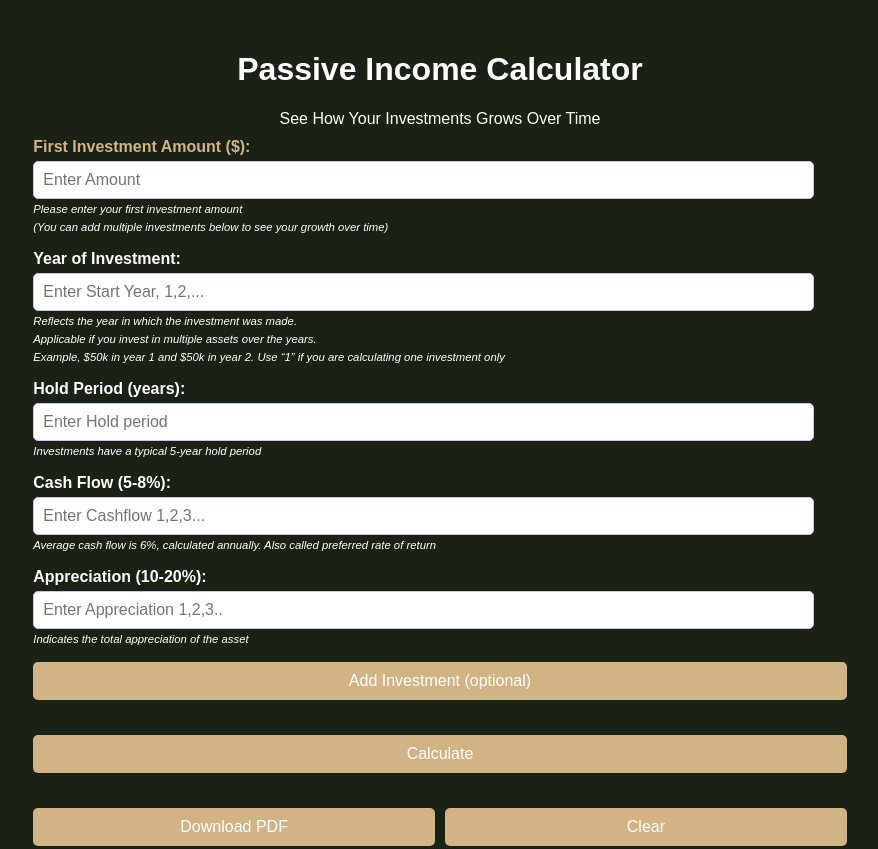
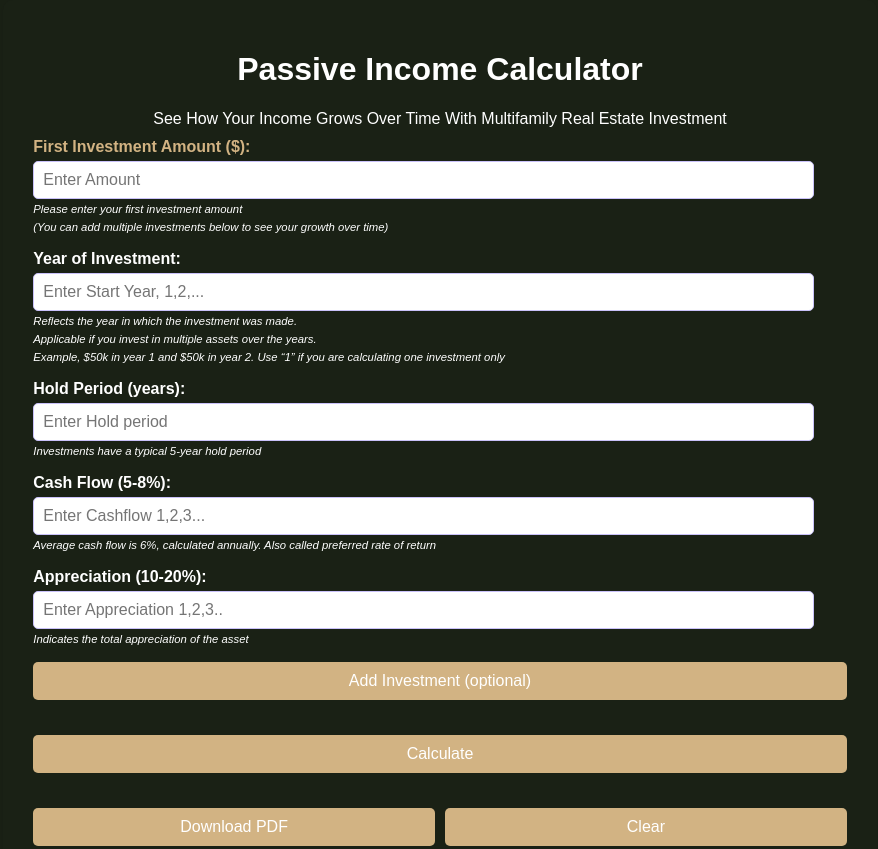
Before and after one commit to C4LEB-ai/Multifamily-Investment-Calculator, a plain HTML site: page index.html in a window 1280 px wide. Shown: the top 849 px of the page, without its empty margins (200-1078 px from the left). Drawn offline with nearby package versions, Linux system fonts and the light colour scheme.

Commit message:
Update index.html

```diff
--- a/index.html
+++ b/index.html
@@ -16,7 +16,7 @@
     <div class="calculator-container">
         <h1>Passive Income Calculator</h1>
         <div class="investment-info">
-            <p>See How Your Investments Grows Over Time</p>
+            <p>See How Your Income Grows Over Time With Multifamily Real Estate Investment</p>
         </div>
             <!-- Dynamic Investment Inputs -->
             <div id="investmentInputs"></div>
```
